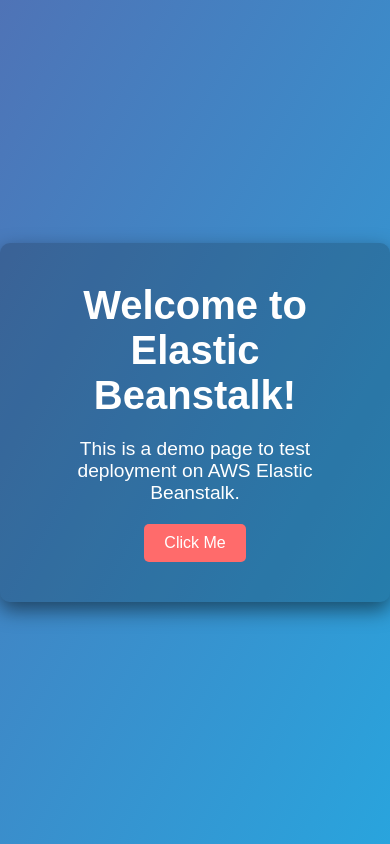
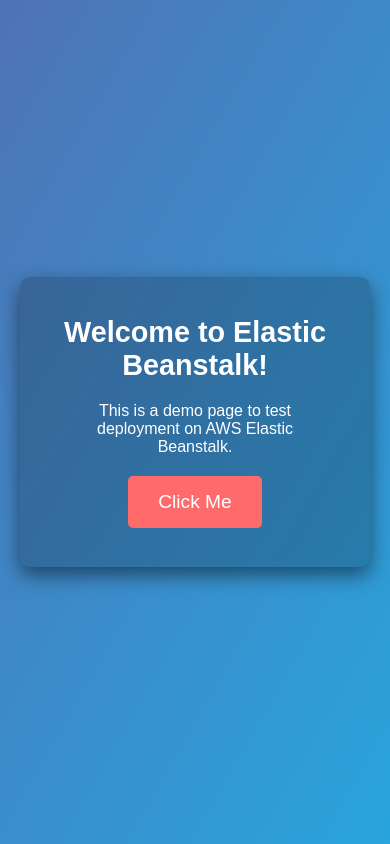
Before and after one commit to Shreyas939/casestudy, a plain HTML site: page index.html in a window 390 px wide. Drawn offline with Linux system fonts and the light colour scheme.

Commit message:
Update index.html

```diff
--- a/index.html
+++ b/index.html
@@ -20,18 +20,23 @@
             align-items: center;
             justify-content: center;
             text-align: center;
+            padding: 20px;
         }
 
         .container {
             background-color: rgba(0, 0, 0, 0.2);
-            padding: 40px;
+            padding: 5vw;
             border-radius: 10px;
             box-shadow: 0 8px 20px rgba(0, 0, 0, 0.5);
+            width: 100%;
+            max-width: 500px;
+            transition: all 0.3s ease;
         }
 
         h1 {
             font-size: 2.5em;
             margin-bottom: 20px;
+            transition: font-size 0.3s;
         }
 
         p {
@@ -53,6 +58,64 @@
         button:hover {
             background-color: #ff4d4d;
         }
+
+        /* Media queries for responsiveness */
+        @media (max-width: 768px) {
+            .container {
+                padding: 7vw;
+            }
+
+            h1 {
+                font-size: 2em;
+            }
+
+            p {
+                font-size: 1.1em;
+            }
+
+            button {
+                padding: 12px 24px;
+                font-size: 1.1em;
+            }
+        }
+
+        @media (max-width: 480px) {
+            .container {
+                padding: 10vw;
+            }
+
+            h1 {
+                font-size: 1.8em;
+            }
+
+            p {
+                font-size: 1em;
+            }
+
+            button {
+                padding: 15px 30px;
+                font-size: 1.2em;
+            }
+        }
+
+        @media (min-width: 1200px) {
+            .container {
+                max-width: 800px;
+            }
+
+            h1 {
+                font-size: 3em;
+            }
+
+            p {
+                font-size: 1.4em;
+            }
+
+            button {
+                padding: 14px 28px;
+                font-size: 1.2em;
+            }
+        }
     </style>
 </head>
 <body>
```
